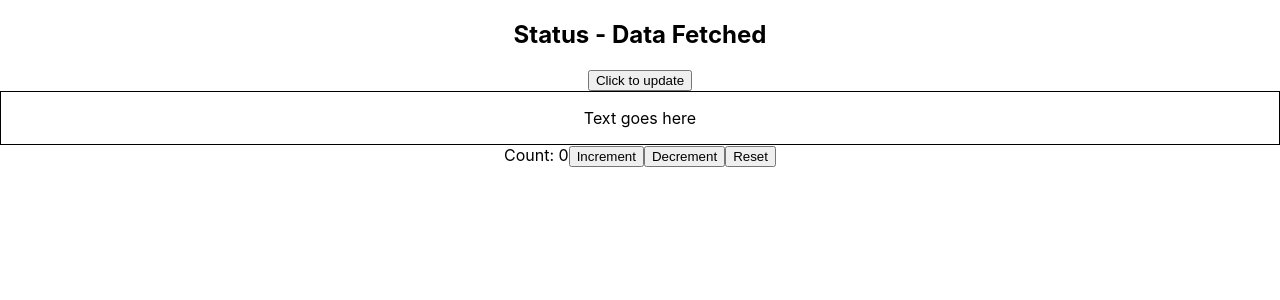
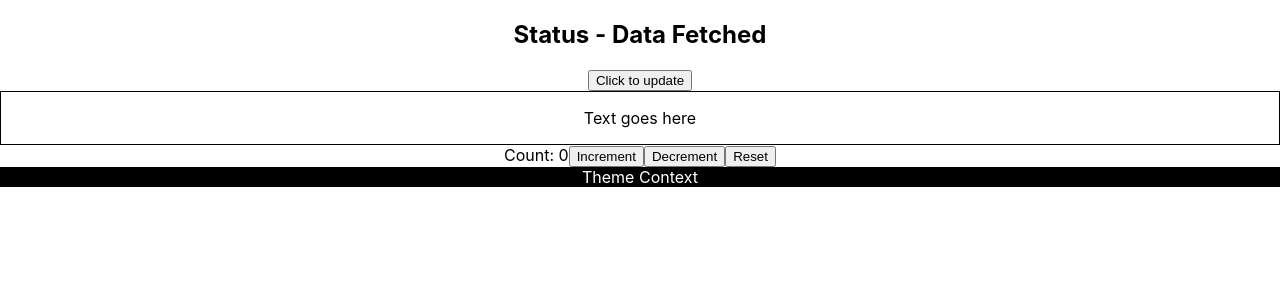
Before and after one commit to saishivah/react-typescript, a React (Create React App) app: page / in a window 1280 px wide. Shown: the top 300 px of the page. Built offline with nearby package versions, Linux system fonts and the light colour scheme.

Commit message:
theme context

```diff
--- a/src/App.tsx
+++ b/src/App.tsx
@@ -7,6 +7,11 @@
 // import { Counter } from "./Counter";
 import { Counter } from "./components/Counter";
 import { Container } from "./Container";
+import { theme } from "./components/context/theme";
+
+import { ThemeContextProvider } from "./components/context/ThemeContext";
+import { Box } from "./components/context/Box";
+
 function App() {
   const [counter, setCounter] = useState(0);
 
@@ -34,12 +39,16 @@
 
   return (
     <div className="App">
+      <ThemeContextProvider>
         <Status status="success" />
         <button onClick={handleClick}>Click to update</button>
         <Container
           styles={{ border: "1px solid black", padding: "1rem" }}
         ></Container>
         <Counter />
+        <Box />
+        {/* Here we are using context for box and setting t */}
+      </ThemeContextProvider>
     </div>
   );
 }
--- /dev/null
+++ b/src/components/context/Box.tsx
@@ -0,0 +1,10 @@
+import React, { useContext } from "react";
+import { ThemeContext } from "./ThemeContext";
+export const Box = () => {
+  const theme = useContext(ThemeContext);
+  return (
+    <div style={{ background: theme.primary.main, color: theme.primary.text }}>
+      Theme Context
+    </div>
+  );
+};
--- /dev/null
+++ b/src/components/context/ThemeContext.tsx
@@ -0,0 +1,15 @@
+import { createContext } from "react";
+import { theme } from "./theme";
+
+type ThemeContextProps = {
+  children: React.ReactNode;
+};
+// creating a context with intital value as theme object
+export const ThemeContext = createContext(theme);
+
+// children as passed down as props for theming
+export const ThemeContextProvider = ({ children }: ThemeContextProps) => {
+  return (
+    <ThemeContext.Provider value={theme}>{children}</ThemeContext.Provider>
+  );
+};
--- /dev/null
+++ b/src/components/context/theme.tsx
@@ -0,0 +1,10 @@
+export const theme = {
+  primary: {
+    main: "black",
+    text: "white",
+  },
+  secondary: {
+    background: "white",
+    text: "black",
+  },
+};
```
Lines whose indentation alone changed are shown as unchanged.
